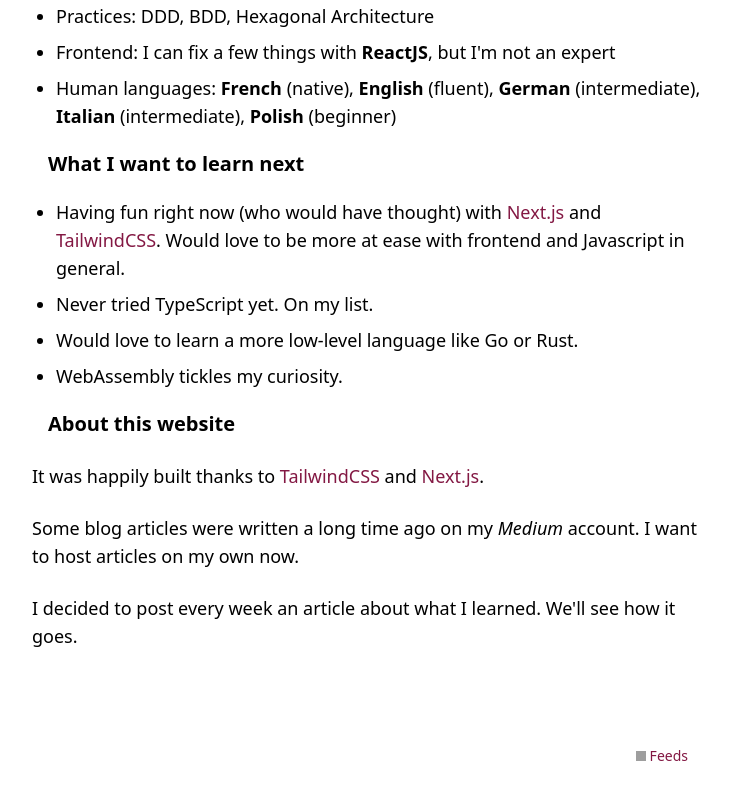
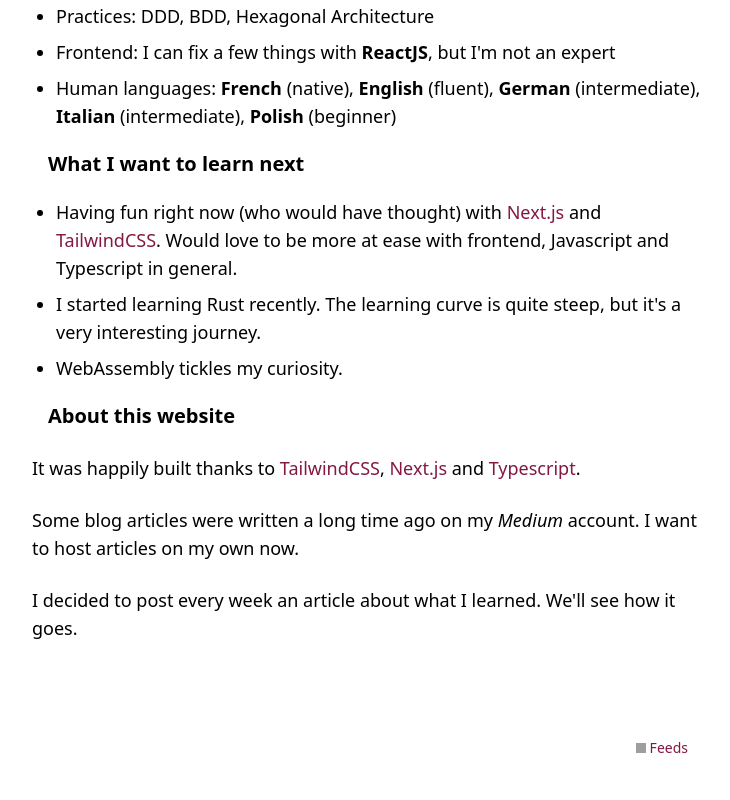
Before and after one commit to Einenlum/blog-nextjs, a Next.js app: page /about in a window 1280 px wide. Shown: the part 732-1532 px from the top of the page, without its empty margins (272-1002 px from the left). Built offline with nearby package versions, Linux system fonts and the light colour scheme; grey boxes are pictures that could not be loaded.

Commit message:
Yay, let's brag

```diff
--- a/pages/about.mdx
+++ b/pages/about.mdx
@@ -26,14 +26,13 @@
 
     ## What I want to learn next
 
-    - Having fun right now (who would have thought) with [Next.js](https://nextjs.org/) and [TailwindCSS](https://tailwindcss.com/). Would love to be more at ease with frontend and Javascript in general.
-    - Never tried TypeScript yet. On my list.
-    - Would love to learn a more low-level language like Go or Rust.
+    - Having fun right now (who would have thought) with [Next.js](https://nextjs.org/) and [TailwindCSS](https://tailwindcss.com/). Would love to be more at ease with frontend, Javascript and Typescript in general.
+    - I started learning Rust recently. The learning curve is quite steep, but it's a very interesting journey.
     - WebAssembly tickles my curiosity.
 
     ## About this website
 
-    It was happily built thanks to [TailwindCSS](https://tailwindcss.com/) and [Next.js](https://nextjs.org/).
+    It was happily built thanks to [TailwindCSS](https://tailwindcss.com/), [Next.js](https://nextjs.org/) and [Typescript](https://www.typescriptlang.org/).
 
     Some blog articles were written a long time ago on my *Medium* account. I want to host articles on my own now.
 
```
